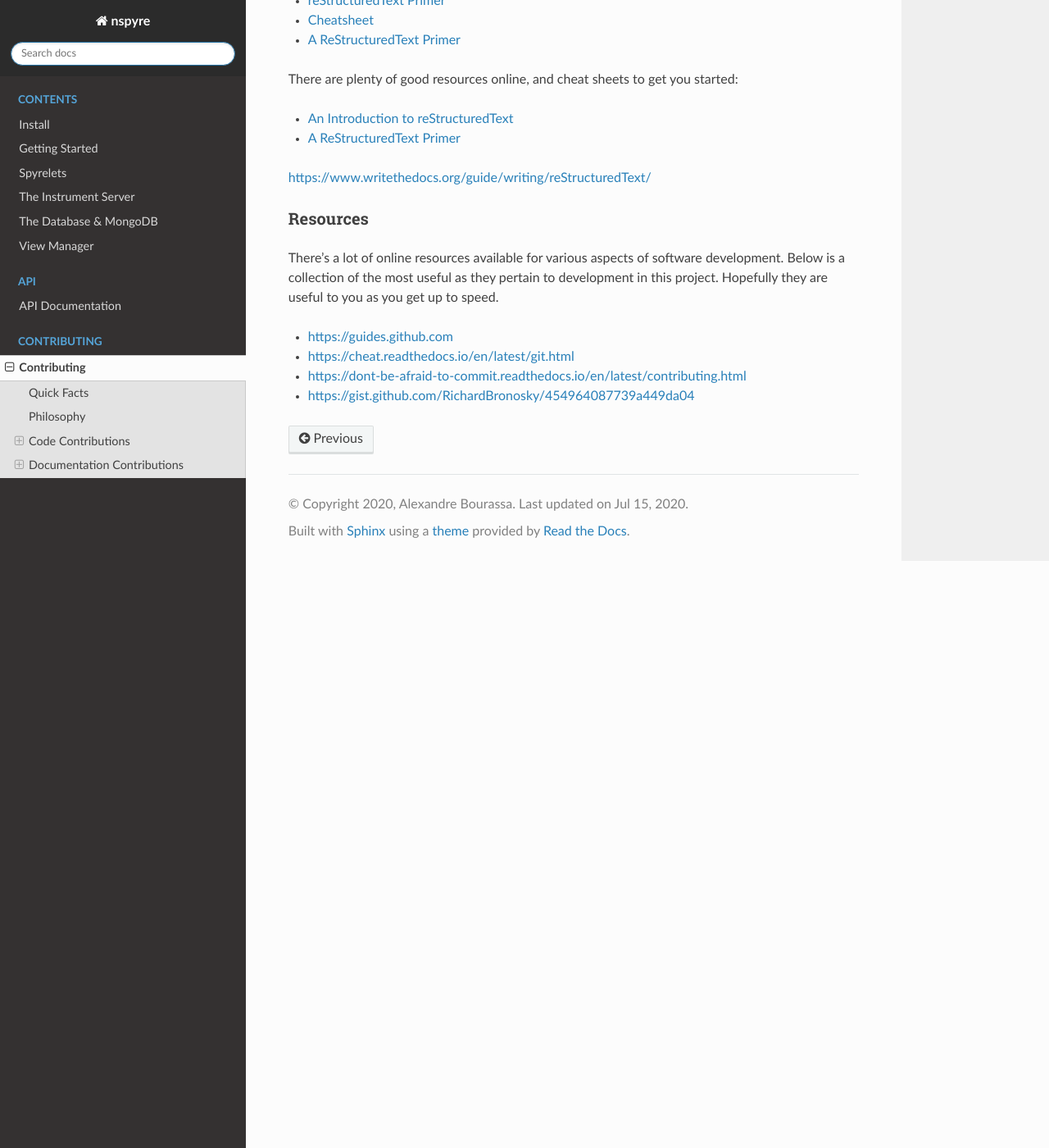
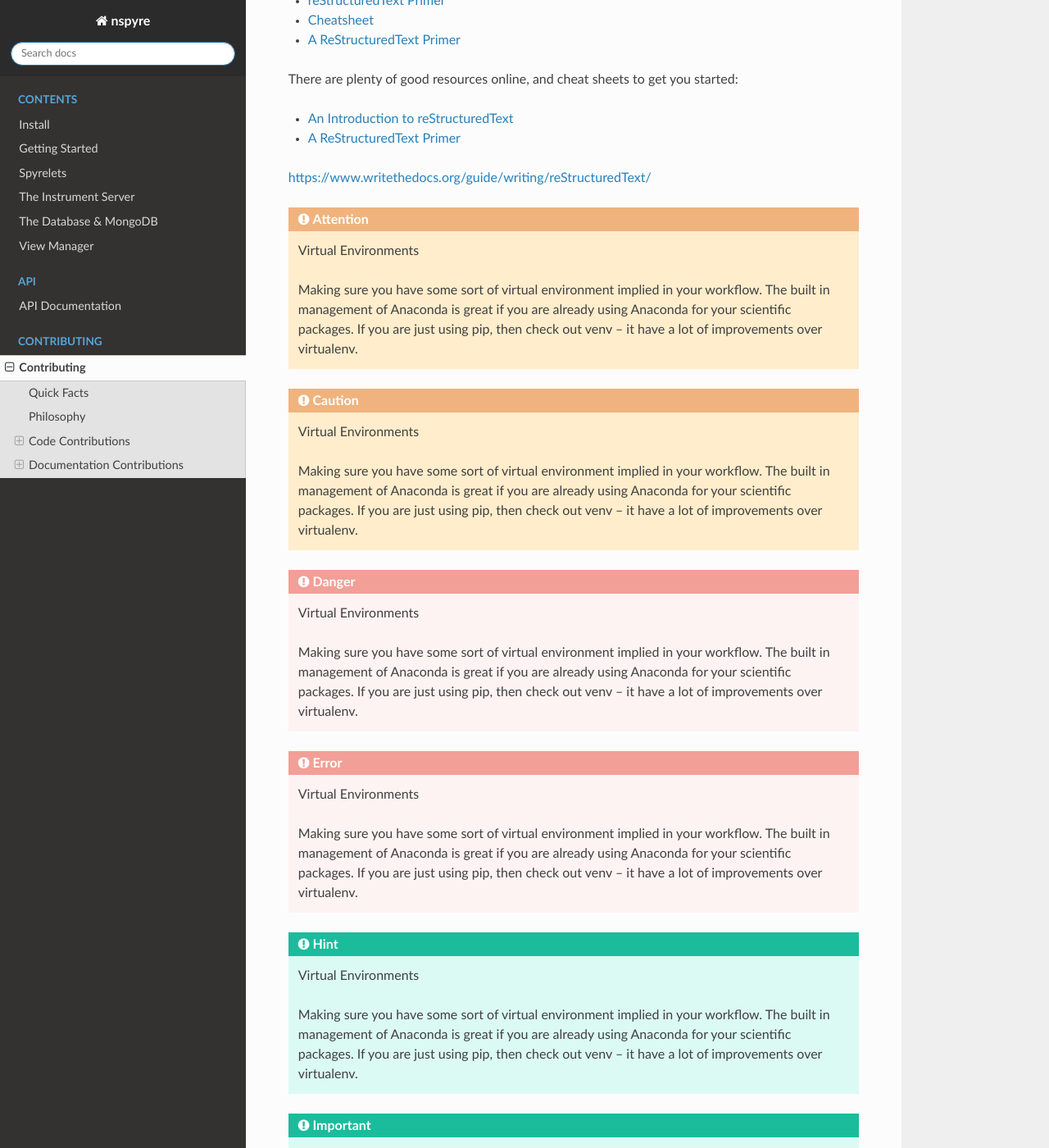
Before and after one commit to nspyre-org/nspyre, a Sphinx documentation site: the page built from docs/contributing.rst, in a window 1280 px wide and 1400 px high, scrolled down 8429 px. Shown: the whole window at 82% size. Built offline with Sphinx 7.4.7 and the Read the Docs theme 2.0.0, drawn with Linux system fonts in a browser that asks for light colours; some of the changed text lies outside the part shown.

Commit message:
Update contributing.rst

```diff
--- a/docs/contributing.rst
+++ b/docs/contributing.rst
@@ -312,6 +312,46 @@ There are plenty of good resources online, and cheat sheets to get you started:
 
 https://www.writethedocs.org/guide/writing/reStructuredText/
 
+.. attention:: Virtual Environments
+
+   Making sure you have some sort of virtual environment implied in your workflow. The built in management of Anaconda is great if you are already using Anaconda for your scientific packages. If you are just using pip, then check out venv -- it have a lot of improvements over virtualenv.
+
+.. caution:: Virtual Environments
+
+   Making sure you have some sort of virtual environment implied in your workflow. The built in management of Anaconda is great if you are already using Anaconda for your scientific packages. If you are just using pip, then check out venv -- it have a lot of improvements over virtualenv.
+
+.. danger:: Virtual Environments
+
+   Making sure you have some sort of virtual environment implied in your workflow. The built in management of Anaconda is great if you are already using Anaconda for your scientific packages. If you are just using pip, then check out venv -- it have a lot of improvements over virtualenv.
+
+.. error:: Virtual Environments
+
+   Making sure you have some sort of virtual environment implied in your workflow. The built in management of Anaconda is great if you are already using Anaconda for your scientific packages. If you are just using pip, then check out venv -- it have a lot of improvements over virtualenv.
+
+.. hint:: Virtual Environments
+
+   Making sure you have some sort of virtual environment implied in your workflow. The built in management of Anaconda is great if you are already using Anaconda for your scientific packages. If you are just using pip, then check out venv -- it have a lot of improvements over virtualenv.
+
+.. important:: Virtual Environments
+
+   Making sure you have some sort of virtual environment implied in your workflow. The built in management of Anaconda is great if you are already using Anaconda for your scientific packages. If you are just using pip, then check out venv -- it have a lot of improvements over virtualenv.
+
+.. note:: Virtual Environments
+
+   Making sure you have some sort of virtual environment implied in your workflow. The built in management of Anaconda is great if you are already using Anaconda for your scientific packages. If you are just using pip, then check out venv -- it have a lot of improvements over virtualenv.
+
+.. tip:: Virtual Environments
+
+   Making sure you have some sort of virtual environment implied in your workflow. The built in management of Anaconda is great if you are already using Anaconda for your scientific packages. If you are just using pip, then check out venv -- it have a lot of improvements over virtualenv.
+
+.. warning:: Virtual Environments
+
+   Making sure you have some sort of virtual environment implied in your workflow. The built in management of Anaconda is great if you are already using Anaconda for your scientific packages. If you are just using pip, then check out venv -- it have a lot of improvements over virtualenv.
+
+.. admonition:: Virtual Environments
+
+   Making sure you have some sort of virtual environment implied in your workflow. The built in management of Anaconda is great if you are already using Anaconda for your scientific packages. If you are just using pip, then check out venv -- it have a lot of improvements over virtualenv.
+
 
 
 
```
